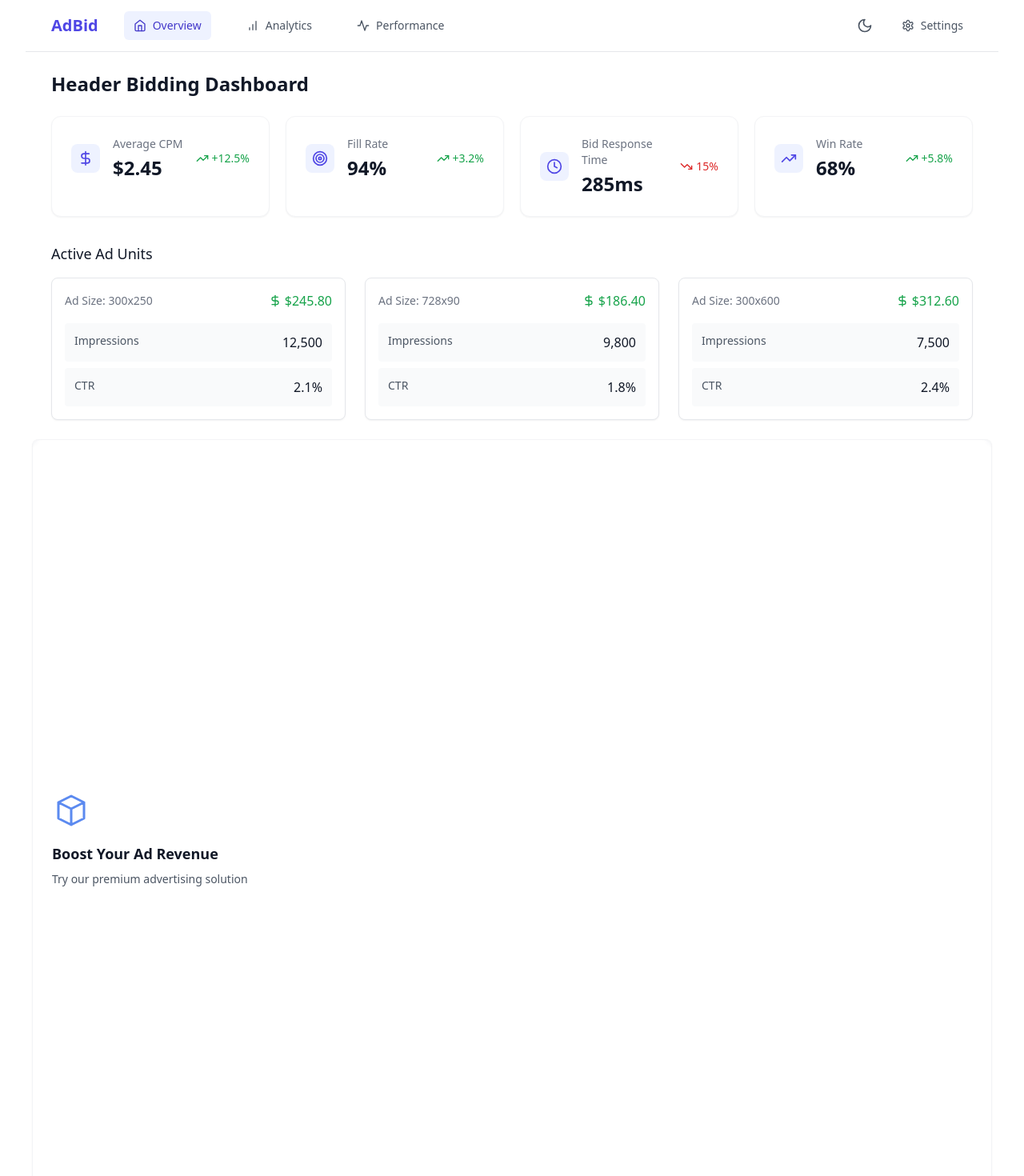
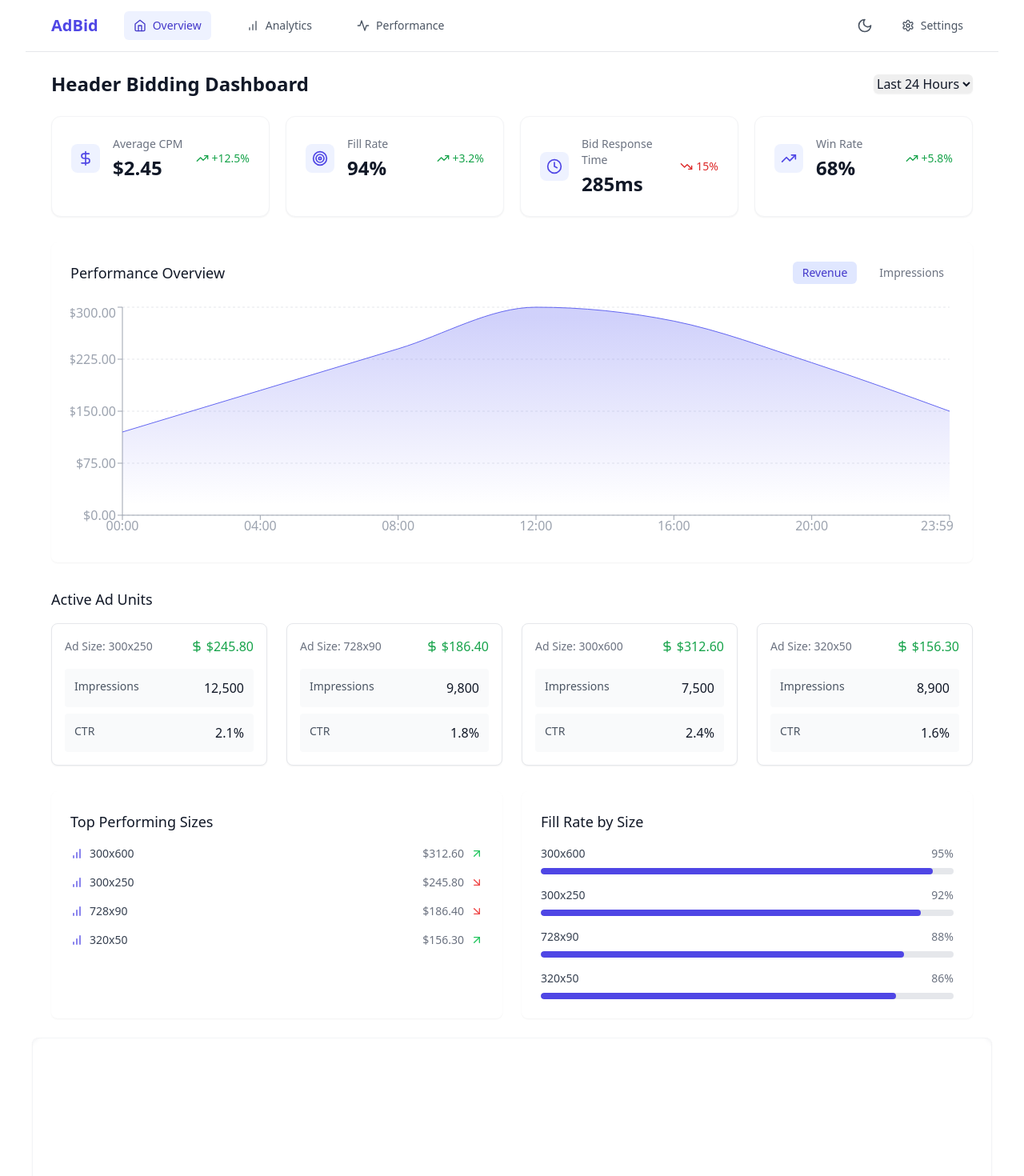
Before and after one commit to frashid17/bidding-system, a React (Vite) app: page / in a window 1280 px wide. Shown: the top 1470 px of the page at 80% size. Built offline with nearby package versions, Linux system fonts and the light colour scheme.

Commit message:
feat: add revenue distribution chart and enhance dashboard visualizations

```diff
--- a/src/pages/Overview.tsx
+++ b/src/pages/Overview.tsx
@@ -1,19 +1,81 @@
-import React from 'react';
+import React, { useState } from 'react';
 import { DashboardCard } from '../components/DashboardCard';
 import { AdDisplay } from '../components/AdDisplay';
-import { DollarSign, TrendingUp, Clock, Target } from 'lucide-react';
+import {
+  DollarSign,
+  TrendingUp,
+  Clock,
+  Target,
+  BarChart,
+  ArrowUpRight,
+  ArrowDownRight
+} from 'lucide-react';
+import { AreaChart, Area, XAxis, YAxis, CartesianGrid, Tooltip, ResponsiveContainer } from 'recharts';
 
-const mockAdUnits = [
-  { size: '300x250', revenue: 245.80, impressions: 12500, ctr: 2.1 },
-  { size: '728x90', revenue: 186.40, impressions: 9800, ctr: 1.8 },
-  { size: '300x600', revenue: 312.60, impressions: 7500, ctr: 2.4 }
-];
+interface AdUnit {
+  size: string;
+  revenue: number;
+  impressions: number;
+  ctr: number;
+  fillRate: number;
+  ecpm: number;
+}
+
+interface ChartData {
+  time: string;
+  revenue: number;
+  impressions: number;
+}
 
 export const Overview: React.FC = () => {
+  const [timeRange, setTimeRange] = useState<'24h' | '7d' | '30d'>('24h');
+  const [selectedMetric, setSelectedMetric] = useState<'revenue' | 'impressions'>('revenue');
+
+  const mockAdUnits: AdUnit[] = [
+    { size: '300x250', revenue: 245.80, impressions: 12500, ctr: 2.1, fillRate: 92, ecpm: 1.85 },
+    { size: '728x90', revenue: 186.40, impressions: 9800, ctr: 1.8, fillRate: 88, ecpm: 1.65 },
+    { size: '300x600', revenue: 312.60, impressions: 7500, ctr: 2.4, fillRate: 95, ecpm: 2.10 },
+    { size: '320x50', revenue: 156.30, impressions: 8900, ctr: 1.6, fillRate: 86, ecpm: 1.45 }
+  ];
+
+  const chartData: ChartData[] = [
+    { time: '00:00', revenue: 120, impressions: 5000 },
+    { time: '04:00', revenue: 180, impressions: 7500 },
+    { time: '08:00', revenue: 240, impressions: 9000 },
+    { time: '12:00', revenue: 300, impressions: 12000 },
+    { time: '16:00', revenue: 280, impressions: 11000 },
+    { time: '20:00', revenue: 220, impressions: 8500 },
+    { time: '23:59', revenue: 150, impressions: 6000 }
+  ];
+
+  const formatValue = (value: number) => {
+    return selectedMetric === 'revenue'
+      ? `$${value.toFixed(2)}`
+      : value.toLocaleString();
+  };
+
+  const getTrendIcon = (value: number) => {
+    return value > 0
+      ? <ArrowUpRight className="w-4 h-4 text-green-500" />
+      : <ArrowDownRight className="w-4 h-4 text-red-500" />;
+  };
+
   return (
     <div className="py-6">
       <div className="max-w-7xl mx-auto px-4 sm:px-6 lg:px-8">
-        <h1 className="text-2xl font-semibold text-gray-900 dark:text-white">Header Bidding Dashboard</h1>
+        <div className="flex justify-between items-center">
+          <h1 className="text-2xl font-semibold text-gray-900 dark:text-white">Header Bidding Dashboard</h1>
+          <select
+            value={timeRange}
+            onChange={(e) => setTimeRange(e.target.value as '24h' | '7d' | '30d')}
+            className="rounded-md border-gray-300 dark:border-gray-600 dark:bg-gray-700
+              dark:text-white shadow-sm focus:border-indigo-500 focus:ring-indigo-500"
+          >
+            <option value="24h">Last 24 Hours</option>
+            <option value="7d">Last 7 Days</option>
+            <option value="30d">Last 30 Days</option>
+          </select>
+        </div>
 
         <div className="mt-6 grid grid-cols-1 gap-5 sm:grid-cols-2 lg:grid-cols-4">
           <DashboardCard
@@ -42,9 +104,77 @@ export const Overview: React.FC = () => {
           />
         </div>
 
+        {/* Revenue/Impressions Chart */}
+        <div className="mt-8 bg-white dark:bg-gray-800 rounded-lg shadow-sm p-6">
+          <div className="flex justify-between items-center mb-6">
+            <h2 className="text-lg font-medium text-gray-900 dark:text-white">Performance Overview</h2>
+            <div className="flex space-x-4">
+              <button
+                onClick={() => setSelectedMetric('revenue')}
+                className={`px-3 py-1 rounded-md text-sm font-medium ${
+                  selectedMetric === 'revenue'
+                    ? 'bg-indigo-100 text-indigo-700 dark:bg-indigo-900 dark:text-indigo-300'
+                    : 'text-gray-500 hover:text-gray-700 dark:text-gray-400 dark:hover:text-gray-200'
+                }`}
+              >
+                Revenue
+              </button>
+              <button
+                onClick={() => setSelectedMetric('impressions')}
+                className={`px-3 py-1 rounded-md text-sm font-medium ${
+                  selectedMetric === 'impressions'
+                    ? 'bg-indigo-100 text-indigo-700 dark:bg-indigo-900 dark:text-indigo-300'
+                    : 'text-gray-500 hover:text-gray-700 dark:text-gray-400 dark:hover:text-gray-200'
+                }`}
+              >
+                Impressions
+              </button>
+            </div>
+          </div>
+          <div className="h-[300px]">
+            <ResponsiveContainer width="100%" height="100%">
+              <AreaChart data={chartData}>
+                <defs>
+                  <linearGradient id="colorMetric" x1="0" y1="0" x2="0" y2="1">
+                    <stop offset="5%" stopColor="#6366F1" stopOpacity={0.3}/>
+                    <stop offset="95%" stopColor="#6366F1" stopOpacity={0}/>
+                  </linearGradient>
+                </defs>
+                <CartesianGrid strokeDasharray="3 3" vertical={false} stroke="#E5E7EB" />
+                <XAxis
+                  dataKey="time"
+                  stroke="#9CA3AF"
+                  tick={{ fill: '#9CA3AF' }}
+                />
+                <YAxis
+                  stroke="#9CA3AF"
+                  tick={{ fill: '#9CA3AF' }}
+                  tickFormatter={formatValue}
+                />
+                <Tooltip
+                  contentStyle={{
+                    backgroundColor: '#F9FAFB',
+                    border: '1px solid #E5E7EB',
+                    borderRadius: '0.375rem'
+                  }}
+                  formatter={(value: number) => [formatValue(value), selectedMetric]}
+                />
+                <Area
+                  type="monotone"
+                  dataKey={selectedMetric}
+                  stroke="#6366F1"
+                  fillOpacity={1}
+                  fill="url(#colorMetric)"
+                />
+              </AreaChart>
+            </ResponsiveContainer>
+          </div>
+        </div>
+
+        {/* Ad Units Section */}
         <div className="mt-8">
           <h2 className="text-lg font-medium text-gray-900 dark:text-white mb-4">Active Ad Units</h2>
-          <div className="grid grid-cols-1 md:grid-cols-2 lg:grid-cols-3 gap-6">
+          <div className="grid grid-cols-1 md:grid-cols-2 lg:grid-cols-4 gap-6">
             {mockAdUnits.map((adUnit) => (
               <AdDisplay
                 key={adUnit.size}
@@ -52,8 +182,63 @@ export const Overview: React.FC = () => {
                 revenue={adUnit.revenue}
                 impressions={adUnit.impressions}
                 ctr={adUnit.ctr}
+                fillRate={adUnit.fillRate}
+                ecpm={adUnit.ecpm}
               />
             ))}
+          </div>
+        </div>
+
+        {/* Additional Metrics */}
+        <div className="mt-8 grid grid-cols-1 md:grid-cols-2 gap-6">
+          <div className="bg-white dark:bg-gray-800 rounded-lg shadow-sm p-6">
+            <h3 className="text-lg font-medium text-gray-900 dark:text-white mb-4">Top Performing Sizes</h3>
+            <div className="space-y-4">
+              {mockAdUnits
+                .sort((a, b) => b.revenue - a.revenue)
+                .map((adUnit) => (
+                  <div key={adUnit.size} className="flex items-center justify-between">
+                    <div className="flex items-center space-x-2">
+                      <BarChart className="w-4 h-4 text-indigo-600" />
+                      <span className="text-sm font-medium text-gray-700 dark:text-gray-300">
+                        {adUnit.size}
+                      </span>
+                    </div>
+                    <div className="flex items-center space-x-2">
+                      <span className="text-sm text-gray-500 dark:text-gray-400">
+                        ${adUnit.revenue.toFixed(2)}
+                      </span>
+                      {getTrendIcon(Math.random() > 0.5 ? 1 : -1)}
+                    </div>
+                  </div>
+                ))}
+            </div>
+          </div>
+
+          <div className="bg-white dark:bg-gray-800 rounded-lg shadow-sm p-6">
+            <h3 className="text-lg font-medium text-gray-900 dark:text-white mb-4">Fill Rate by Size</h3>
+            <div className="space-y-4">
+              {mockAdUnits
+                .sort((a, b) => b.fillRate - a.fillRate)
+                .map((adUnit) => (
+                  <div key={adUnit.size} className="space-y-2">
+                    <div className="flex justify-between">
+                      <span className="text-sm font-medium text-gray-700 dark:text-gray-300">
+                        {adUnit.size}
+                      </span>
+                      <span className="text-sm text-gray-500 dark:text-gray-400">
+                        {adUnit.fillRate}%
+                      </span>
+                    </div>
+                    <div className="h-2 bg-gray-200 dark:bg-gray-700 rounded-full overflow-hidden">
+                      <div
+                        className="h-full bg-indigo-600 rounded-full"
+                        style={{ width: `${adUnit.fillRate}%` }}
+                      />
+                    </div>
+                  </div>
+                ))}
+            </div>
           </div>
         </div>
       </div>
```
